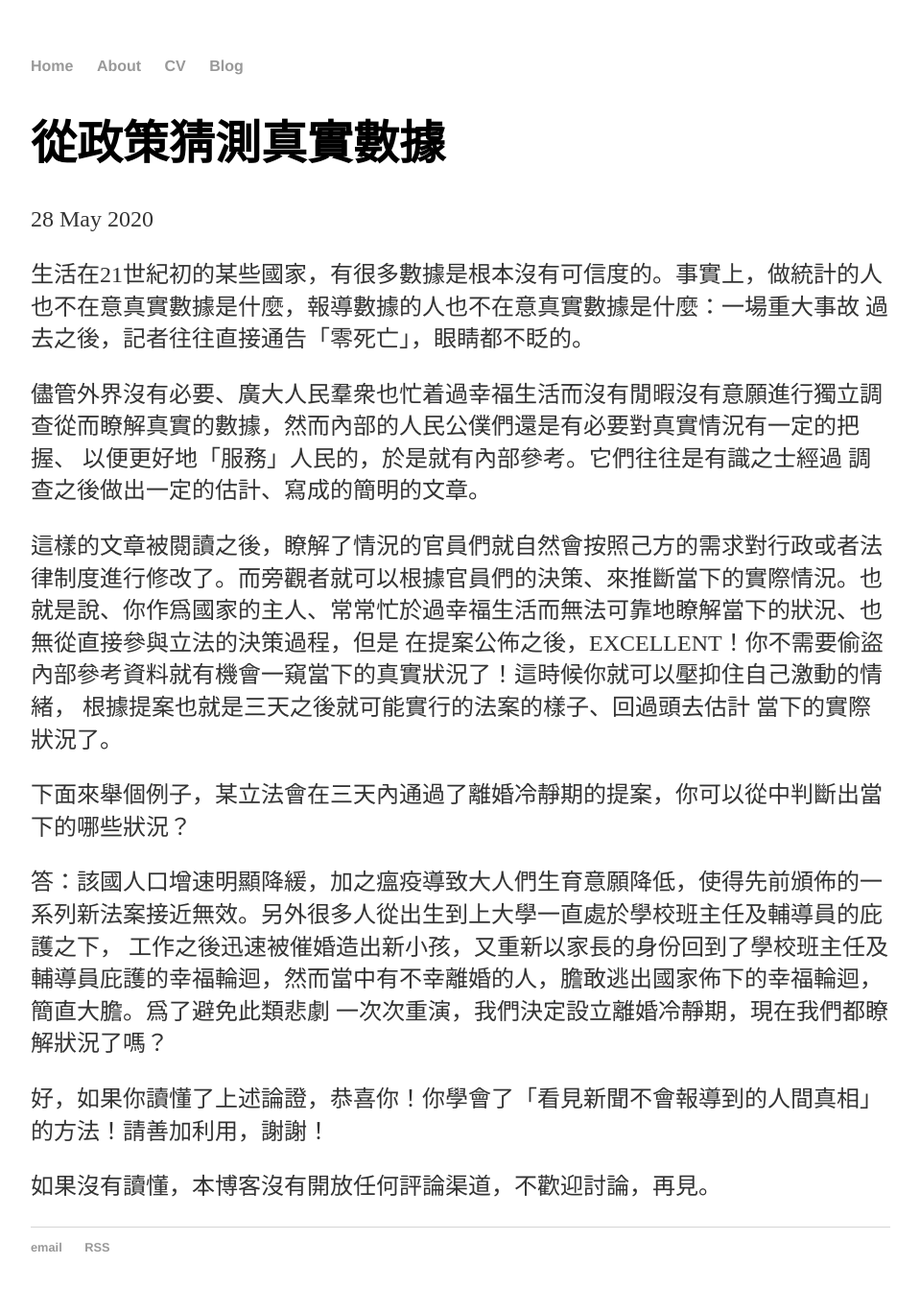
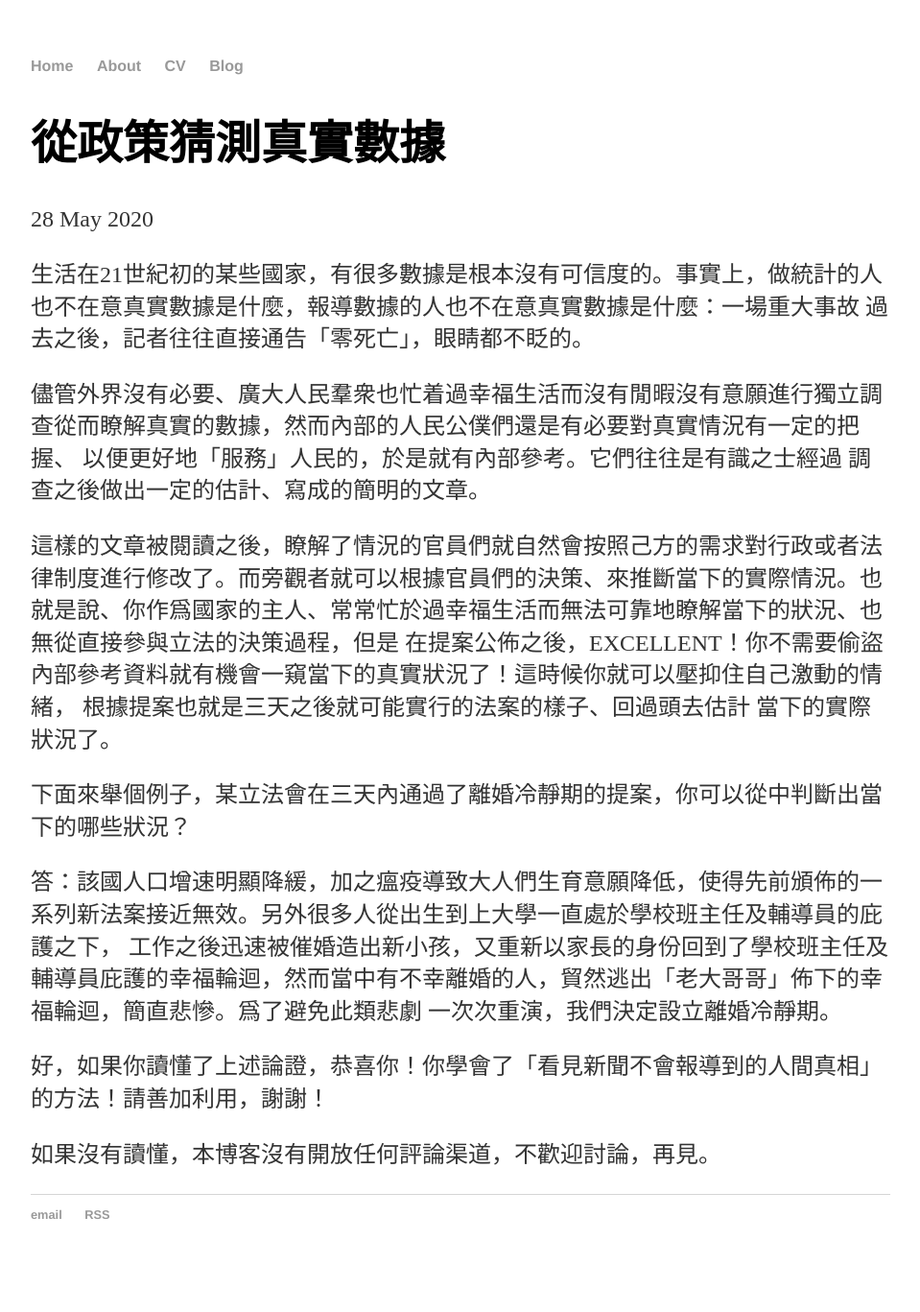
Before and after one commit to Ekove/ekove.github.io, a Jekyll site: the page built from _posts/2020-5-28-notes.md, in a window 1280 px wide. Shown: the whole page at 96% size, without its empty margins (160-1119 px from the left). Built offline with Jekyll 4.4.1, drawn with Linux system fonts in a browser that asks for light colours; after the commit the page ends 1333 px from its top, so only the background shows below that.

Commit message:
Update 2020-5-28-notes.md

```diff
--- a/_posts/2020-5-28-notes.md
+++ b/_posts/2020-5-28-notes.md
@@ -19,8 +19,8 @@ date: 2020-05-28
 下面來舉個例子，某立法會在三天內通過了離婚冷靜期的提案，你可以從中判斷出當下的哪些狀況？
 
 答：該國人口增速明顯降緩，加之瘟疫導致大人們生育意願降低，使得先前頒佈的一系列新法案接近無效。另外很多人從出生到上大學一直處於學校班主任及輔導員的庇護之下，
-工作之後迅速被催婚造出新小孩，又重新以家長的身份回到了學校班主任及輔導員庇護的幸福輪迴，然而當中有不幸離婚的人，膽敢逃出國家佈下的幸福輪迴，簡直大膽。爲了避免此類悲劇
-一次次重演，我們決定設立離婚冷靜期，現在我們都瞭解狀況了嗎？
+工作之後迅速被催婚造出新小孩，又重新以家長的身份回到了學校班主任及輔導員庇護的幸福輪迴，然而當中有不幸離婚的人，貿然逃出「老大哥哥」佈下的幸福輪迴，簡直悲慘。爲了避免此類悲劇
+一次次重演，我們決定設立離婚冷靜期。
 
 好，如果你讀懂了上述論證，恭喜你！你學會了「看見新聞不會報導到的人間真相」的方法！請善加利用，謝謝！
 
```
